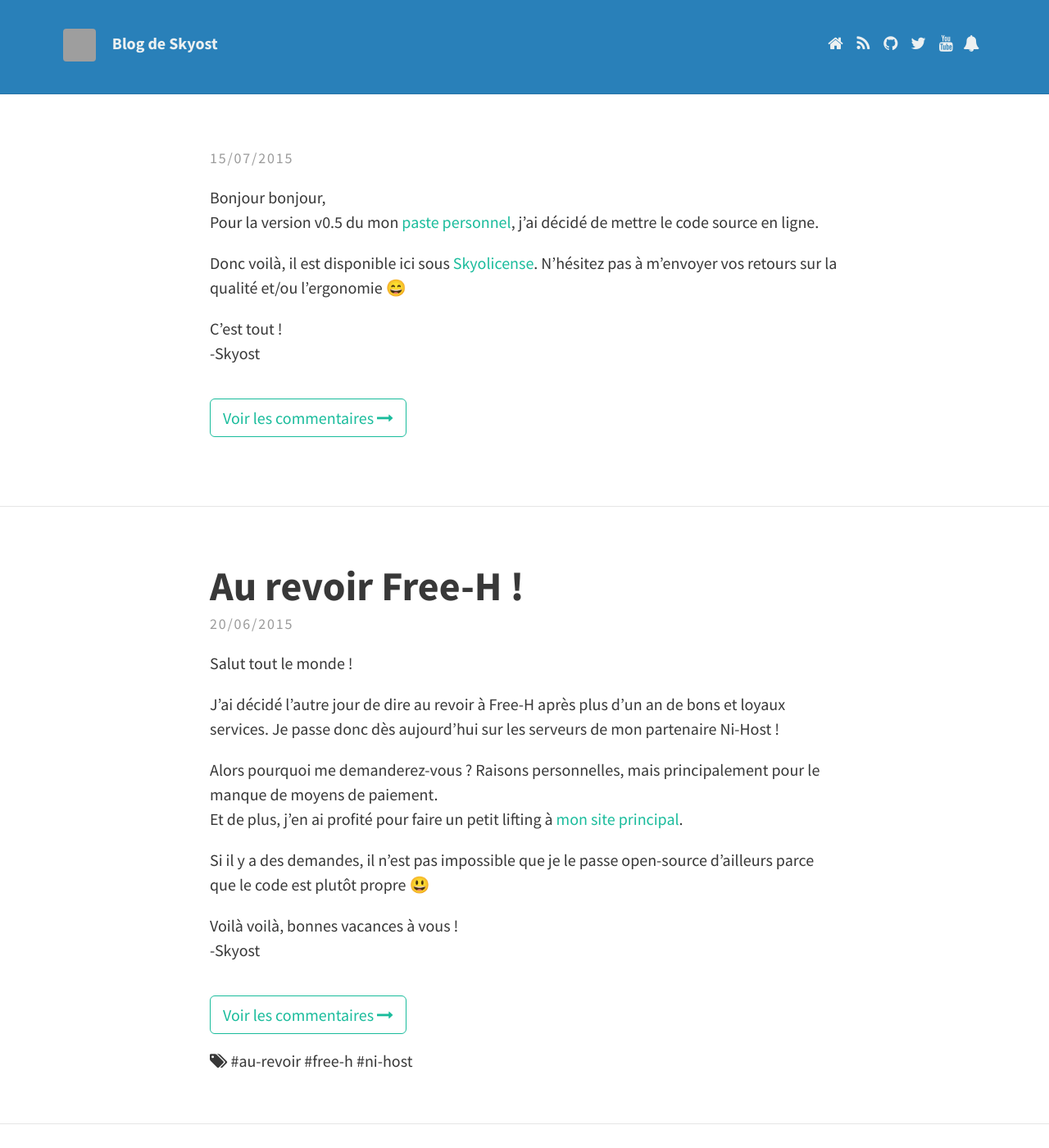
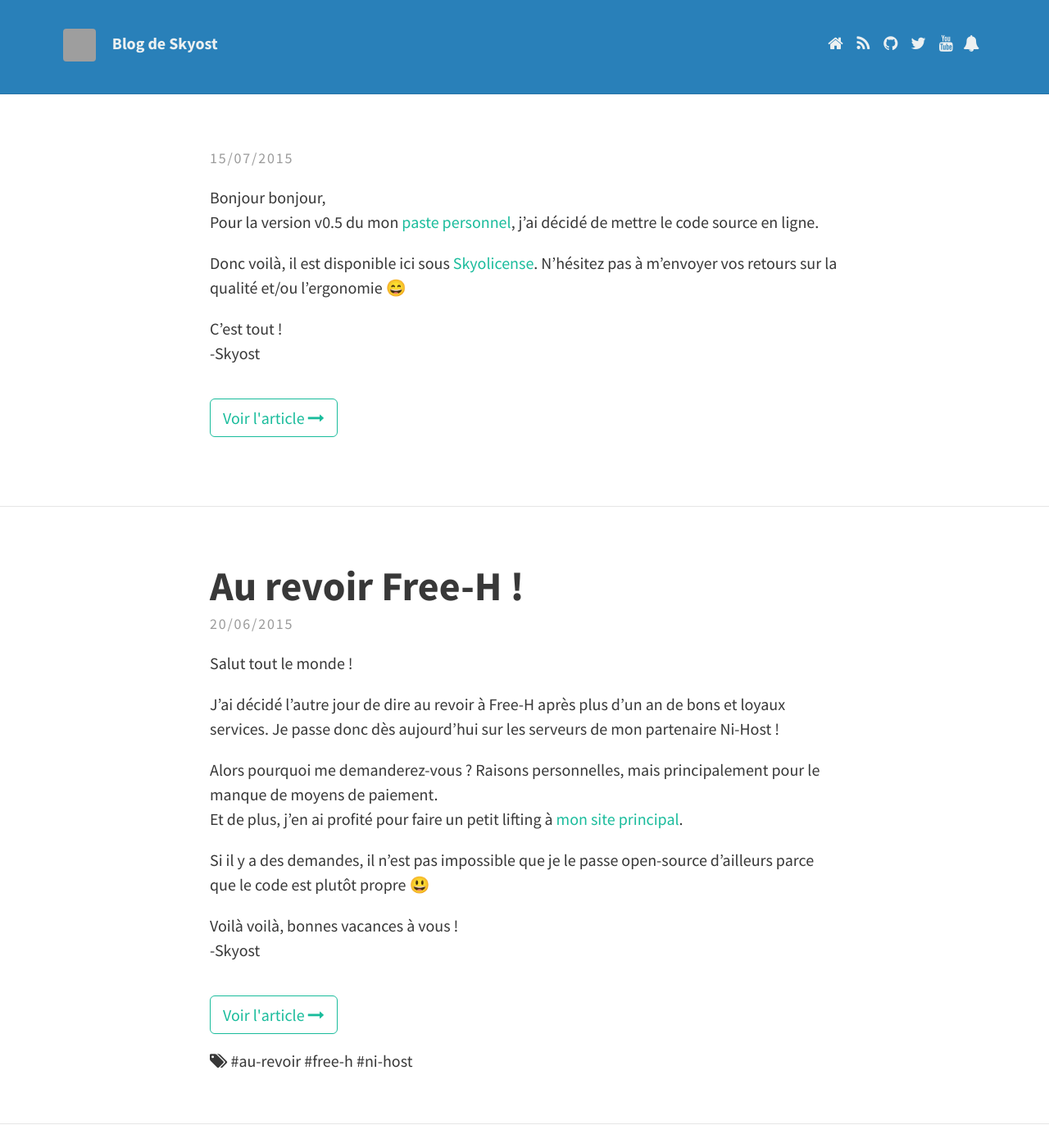
Before and after one commit to fkobon/Skyost-Blog, a Jekyll site: the page built from index.html, in a window 1280 px wide and 1400 px high. Shown: the whole window at 82% size. Built offline with Jekyll 4.4.1, drawn with Linux system fonts in a browser that asks for light colours; nearby versions of some CDN libraries; emoji names are drawn with the system emoji font; the list of posts is cut into pages by our own code; some of the changed text lies outside the part shown; grey boxes are pictures that could not be loaded.

Commit message:
D'autres améliorations.

```diff
--- a/_config.yml
+++ b/_config.yml
@@ -52,7 +52,7 @@ theme:
   str_email: "Email"
   str_next: "Suivant"
   str_prev: "Précédent"
-  str_view_comments: "Voir les commentaires"
+  str_view_post: "Voir l'article"
 
   # Colours, typography and padding
   # Open the "_sass > base" folder, and open "_variables.scss"
--- a/_includes/post_preview.html
+++ b/_includes/post_preview.html
@@ -7,7 +7,7 @@
 						</header>
 						<div class="excerpt">
 							{{ post.content }}
-							<a class="button" href="{{ post.url | prepend: site.baseurl }}">{{ site.theme.str_view_comments }} <i class="fa fa-long-arrow-right"></i></a>
+							<a class="button" href="{{ post.url | prepend: site.baseurl }}">{{ site.theme.str_view_post }} <i class="fa fa-long-arrow-right"></i></a>
 						</div>{% if post.tags.size > 0 %}
 						<div class="tags">
 							<i class="fa fa-tags"></i>{% for tag in post.tags %} #{{ tag }}{% endfor %}
```
